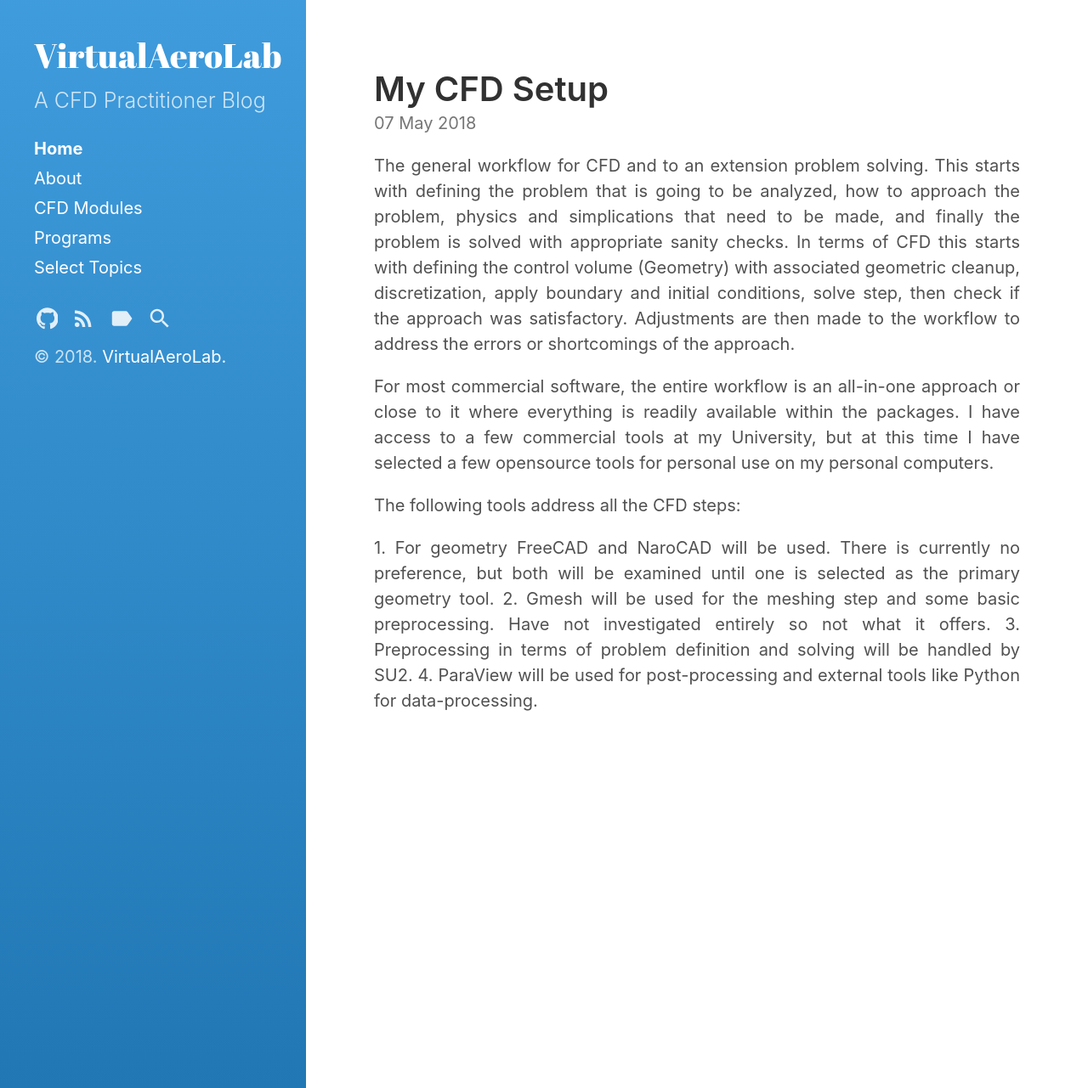
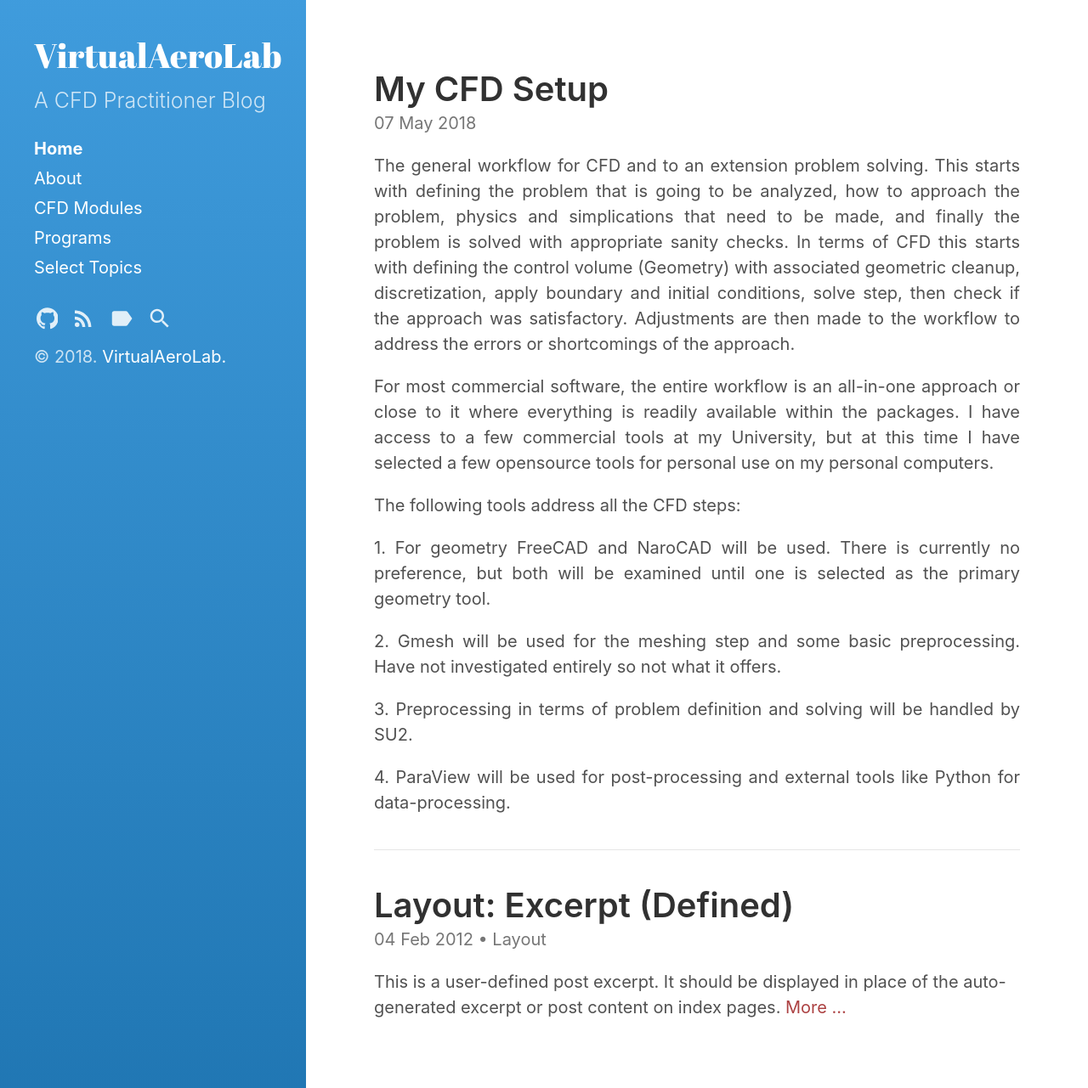
Before and after one commit to VirtualAeroLab/VirtualAeroLab.github.io, a Jekyll site: the page built from index.html, in a window 1280 px wide. Shown: the whole page at 85% size. Built offline with Jekyll 4.4.1, drawn with Linux system fonts in a browser that asks for light colours; the list of posts is cut into pages by our own code.

Commit message:
Formatting again. uit quit quit()

```diff
--- /dev/null
+++ b/_posts/2012-02-04-layout-excerpt-defined.md
@@ -0,0 +1,16 @@
+---
+title: "Layout: Excerpt (Defined)"
+layout: post
+excerpt: "This is a user-defined post excerpt. It should be displayed in place of the auto-generated excerpt or post content on index pages."
+categories:
+  - Layout
+tags:
+  - content
+  - excerpt
+  - layout
+last_modified_at: 2012-02-04T12:43:31-05:00
+---
+
+This is the start of the post content.
+
+This paragraph should be absent from an index page where `post.excerpt` is shown.
```
Also changed, not shown: _posts/2018-5-7-my-cfd-setup.md (+6 -4 lines).
